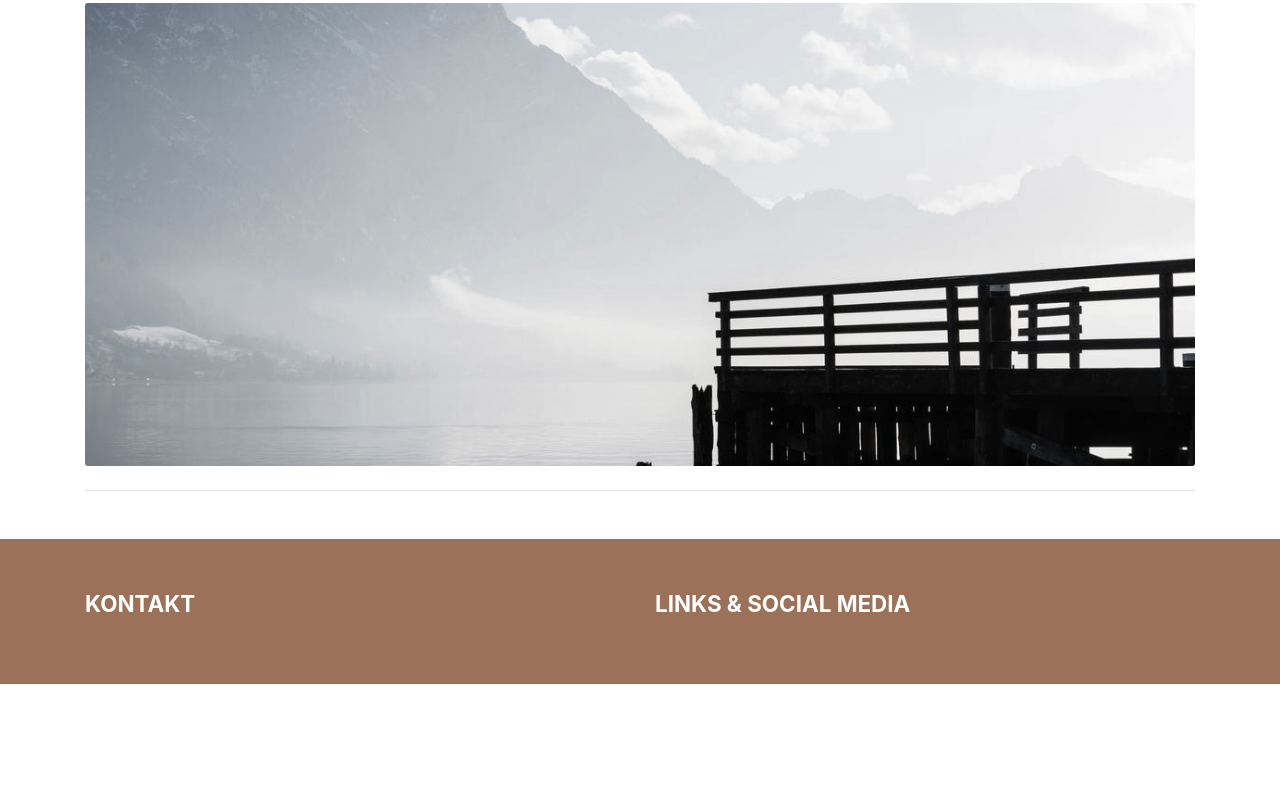
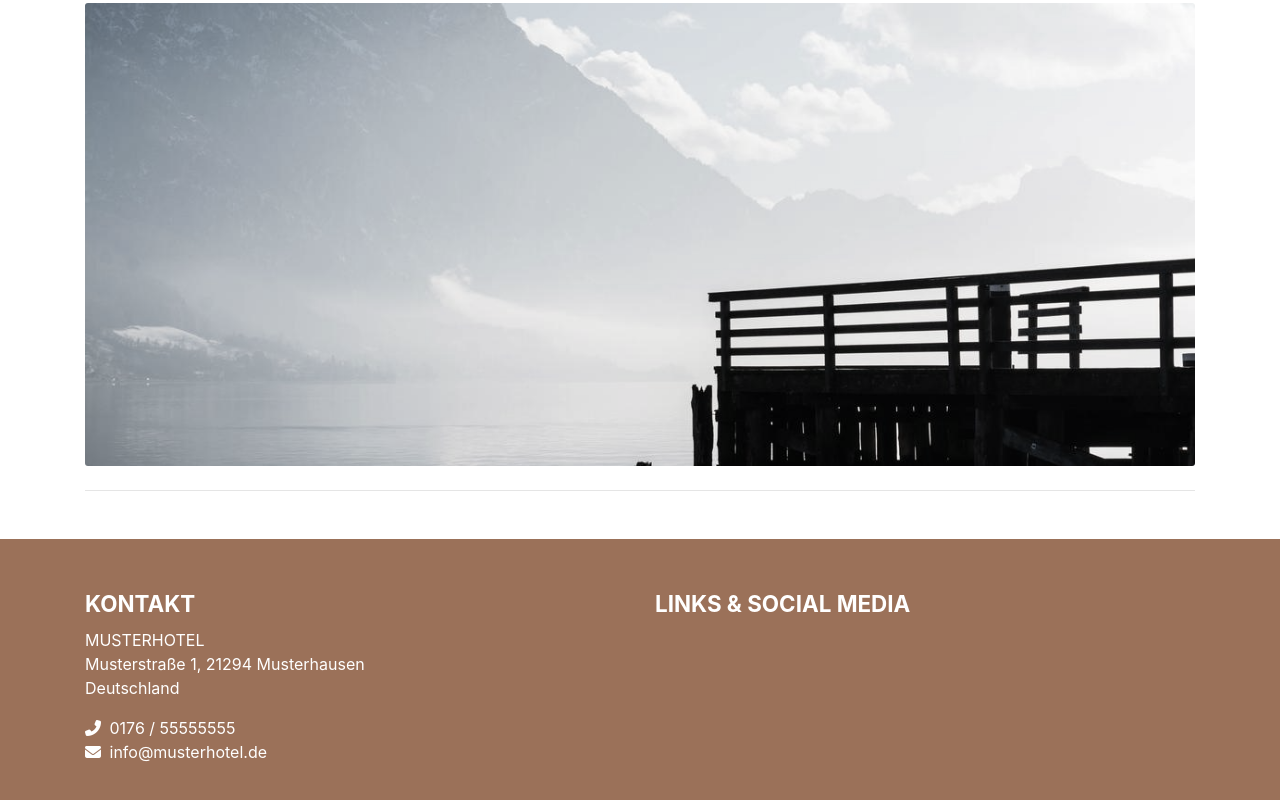
Before and after one commit to Medix48/Landhaus-Ehrengrund-Website, a website: page index.html in a window 1280 px wide. Shown: the part 1591-2391 px from the top of the page. Before the commit the page ends 2275 px from the top, so only its background shows below. Drawn offline with nearby package versions, Linux system fonts and the light colour scheme.

Commit message:
Footer Contact

```diff
--- a/index.html
+++ b/index.html
@@ -11,6 +11,11 @@
 
     <!-- Bootstrap CSS -->
     <link rel="stylesheet" href="css/main.css" crossorigin="anonymous" />
+
+    <script
+      src="https://kit.fontawesome.com/a2bd98052f.js"
+      crossorigin="anonymous"
+    ></script>
   </head>
   <body>
     <nav class="navbar navbar-expand-lg bg-primary navbar-dark sticky-top">
@@ -214,10 +219,22 @@
         <div class="container">
           <div class="row text-white">
             <div class="col">
-              <p class="footer-heading">KONTAKT</p>
+              <p class="footer-heading mb-2">KONTAKT</p>
+              <p>MUSTERHOTEL</p>
+              <p>Musterstraße 1, 21294 Musterhausen</p>
+              <p>Deutschland</p>
+              <p class="mt-3">
+                <i class="fas fa-phone-alt mr-1"></i> 0176 / 55555555
+              </p>
+              <p>
+                <i class="fas fa-envelope mr-1"></i>
+                <a href="mailto:info@musterhotel.de" class="text-white"
+                  >info@musterhotel.de</a
+                >
+              </p>
             </div>
             <div class="col">
-              <p class="footer-heading">LINKS & SOCIAL MEDIA</p>
+              <p class="footer-heading mb-2">LINKS & SOCIAL MEDIA</p>
             </div>
           </div>
         </div>
--- a/sass/main.scss
+++ b/sass/main.scss
@@ -59,4 +59,10 @@ $theme-colors: (
   font-weight: bold;
 }
 
+footer {
+  p {
+    margin: 0;
+    padding: 0;
+  }
+}
 @import '../node_modules/bootstrap/scss/bootstrap.scss';
```
Also changed, not shown: css/main.css.
